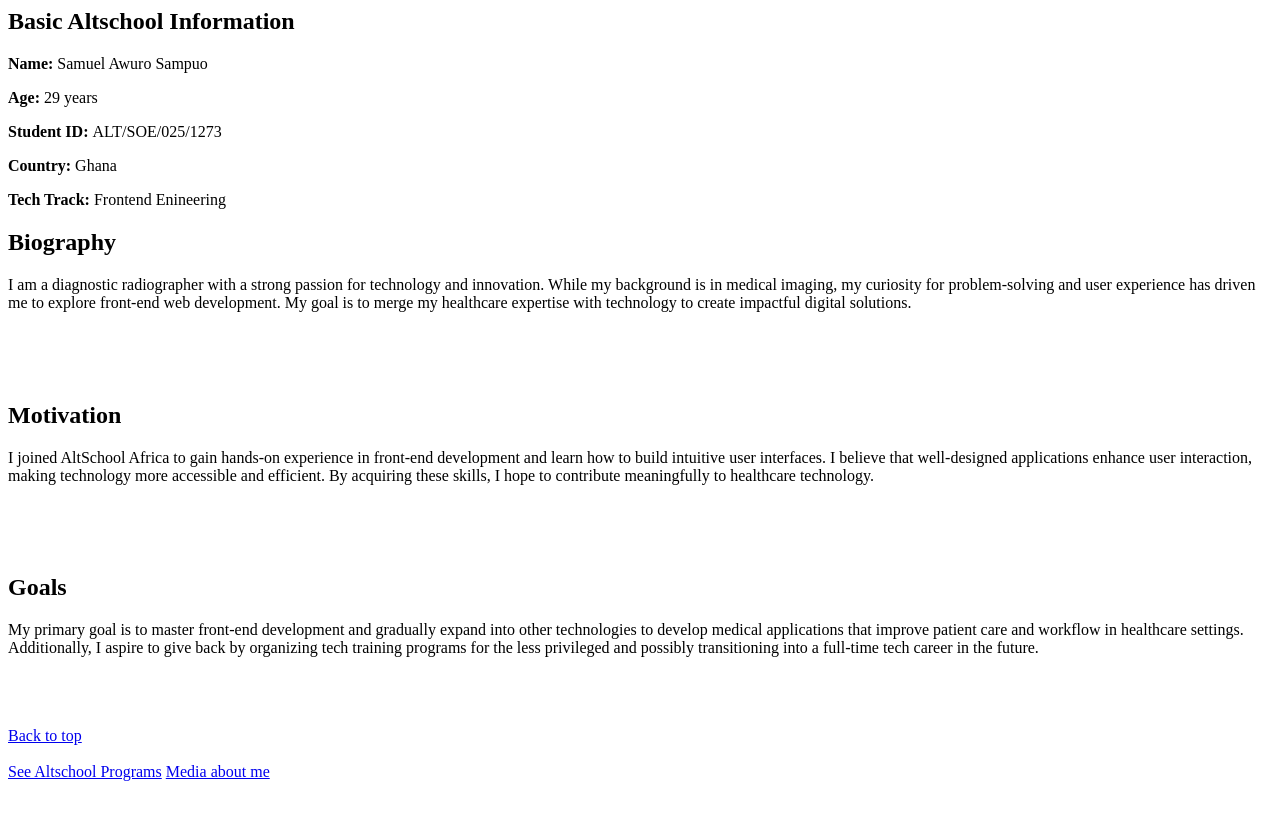
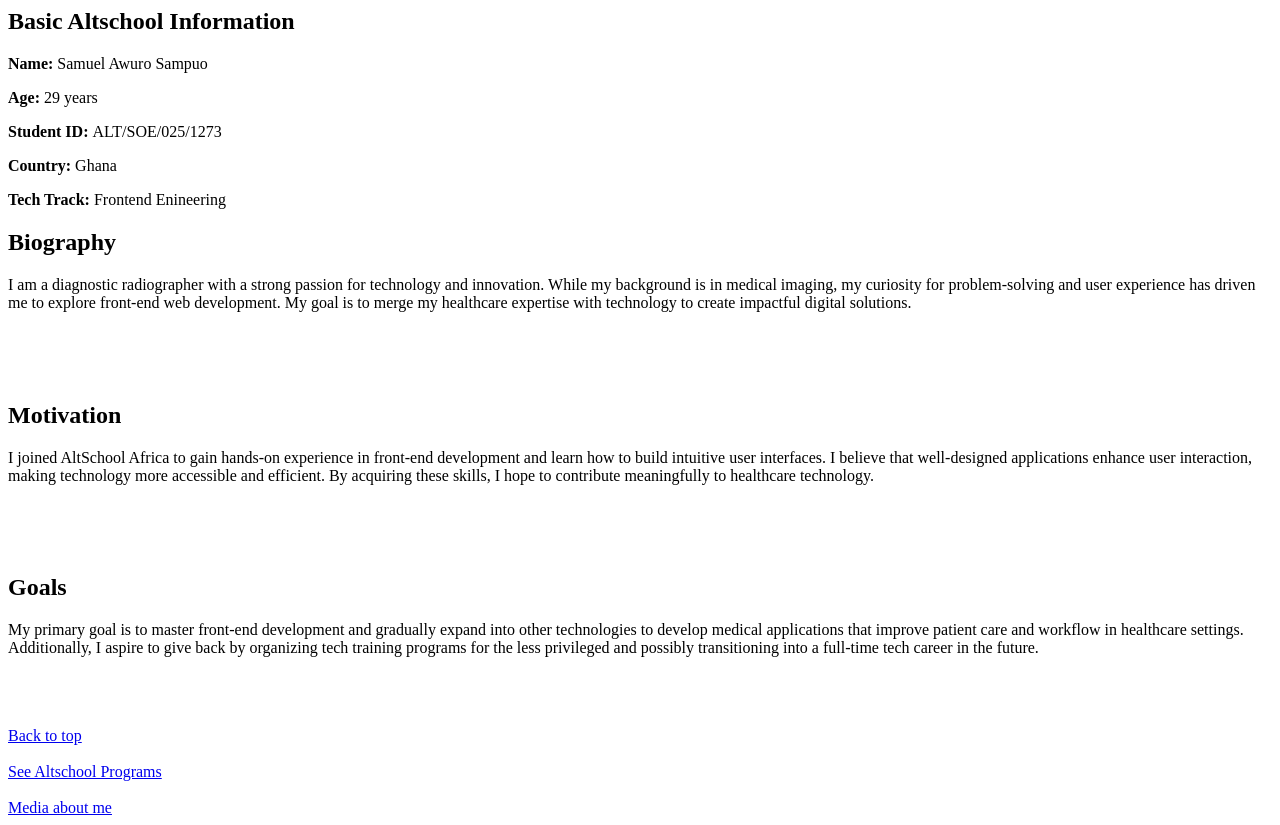
Before and after one commit to Awuro25/Assignment-1, a plain HTML site: page index.html in a window 1280 px wide. Before the commit the page ends 800 px from the top, so only its background shows below. Drawn offline with Linux system fonts and the light colour scheme.

Commit message:
add br tag to for readability

```diff
--- a/index.html
+++ b/index.html
@@ -55,7 +55,7 @@
       <br><br><br>
     </section>
         <a href="#top">Back to top</a> <br> <br>
-        <a href="../Assignment-2/table.html">See Altschool Programs</a>
+        <a href="../Assignment-2/table.html">See Altschool Programs</a> <br> <br>
         <a href="../Assignment-2/media.html">Media about me</a>
   </body>
 </html>
```
